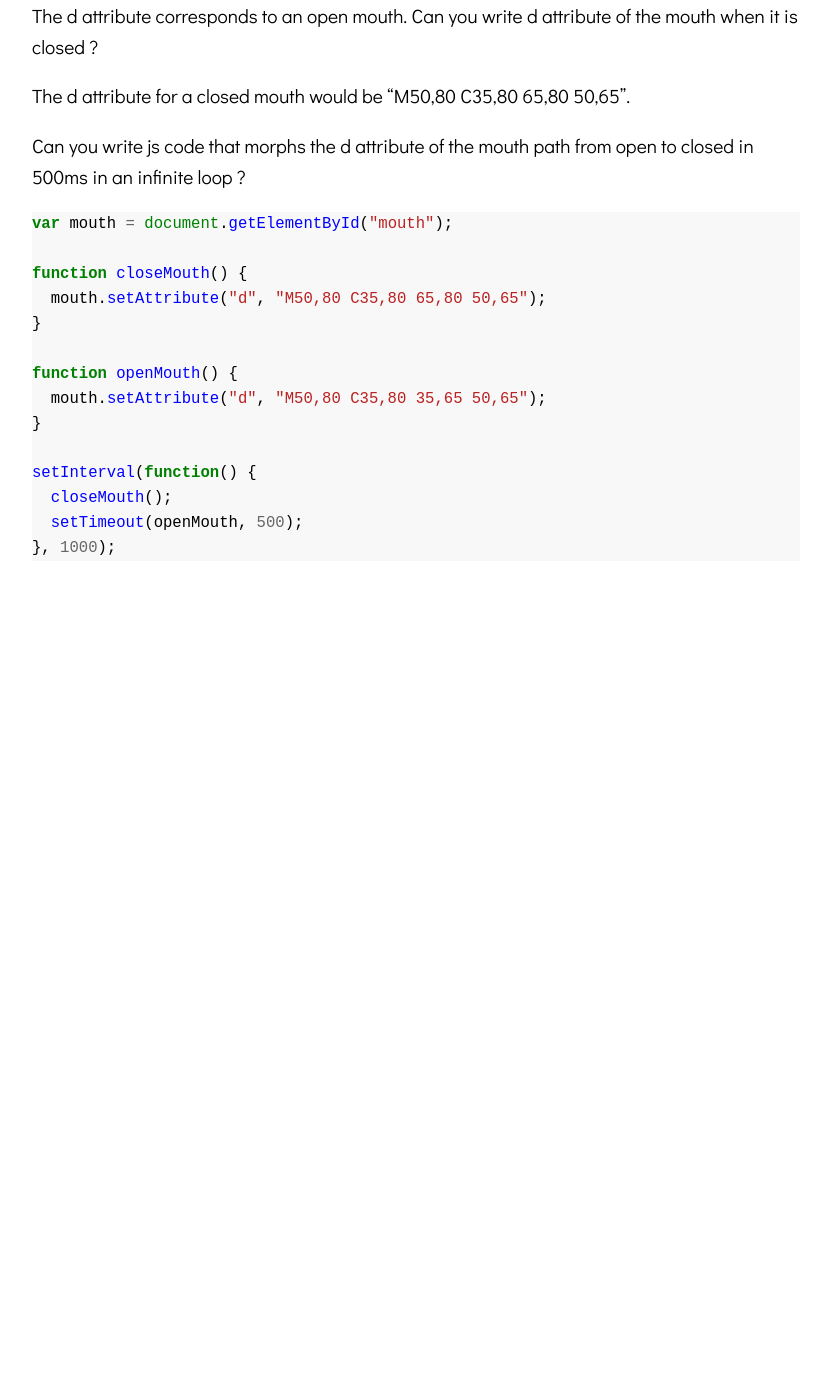
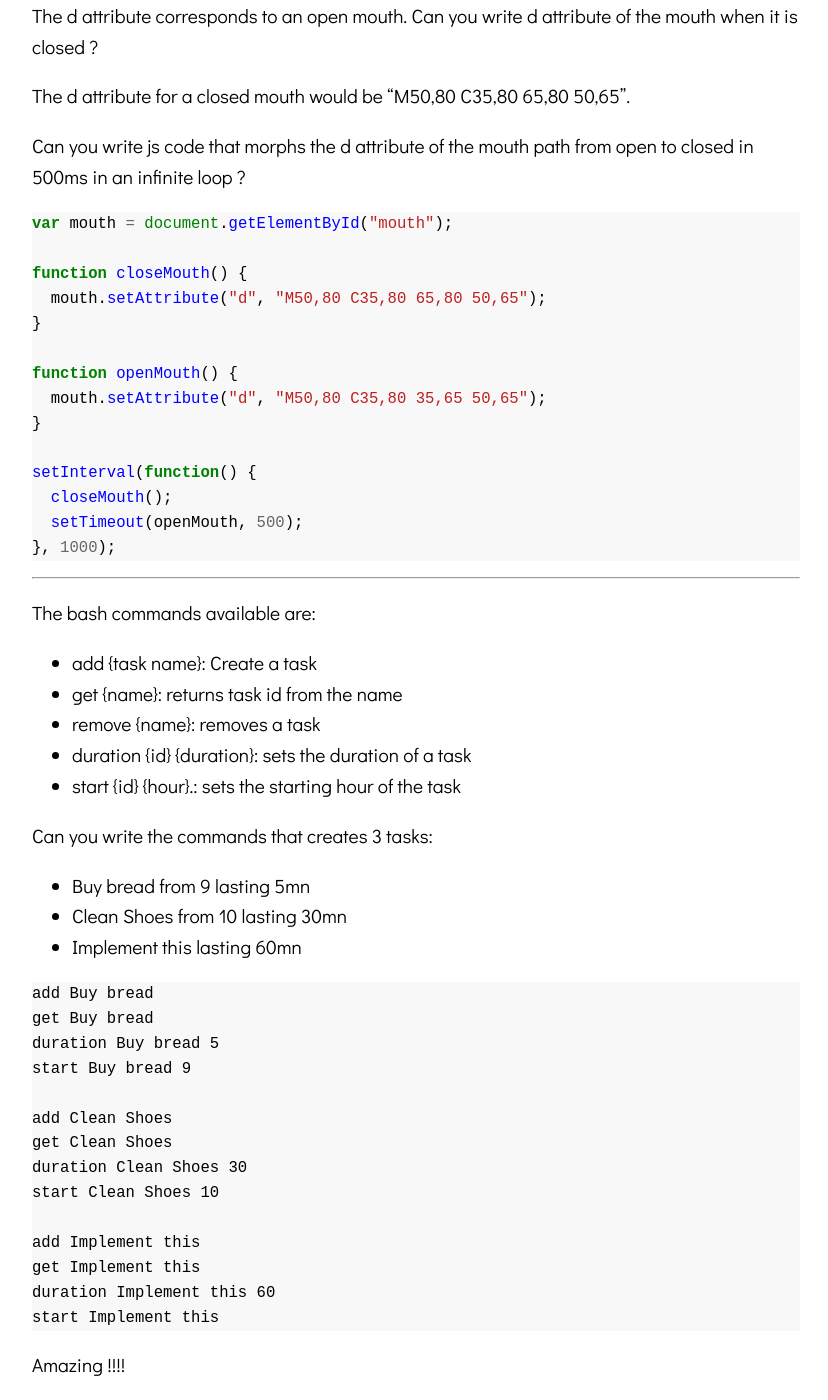
Before and after one commit to rezpe/rezpe.github.io, a Jekyll site: the page built from _posts/2022-07-11-open ai_exp.md, in a window 1280 px wide and 1400 px high, scrolled down 1467 px. Shown: the whole window, without its empty margins (224-1052 px from the left). Built offline with Jekyll 4.4.1, drawn with Linux system fonts in a browser that asks for light colours; before the commit the page ends 2047 px from its top, so only the background shows below that.

Commit message:
Update 2022-07-11-open ai_exp.md

````diff
--- a/_posts/2022-07-11-open ai_exp.md
+++ b/_posts/2022-07-11-open ai_exp.md
@@ -90,3 +90,37 @@ setInterval(function() {
   setTimeout(openMouth, 500);
 }, 1000);
 ```
+
+______________________________________
+
+The bash commands available are:
+
+- add {task name}: Create a task
+- get {name}: returns task id from the name
+- remove {name}: removes a task
+- duration {id} {duration}: sets the duration of a task
+- start {id} {hour}.: sets the starting hour of the task
+
+Can you write the commands that creates 3 tasks:
+- Buy bread from 9 lasting 5mn
+- Clean Shoes from 10 lasting 30mn
+- Implement this lasting 60mn
+
+```bash
+add Buy bread
+get Buy bread
+duration Buy bread 5
+start Buy bread 9
+
+add Clean Shoes
+get Clean Shoes
+duration Clean Shoes 30
+start Clean Shoes 10
+
+add Implement this
+get Implement this
+duration Implement this 60
+start Implement this
+```
+
+Amazing !!!!
````
